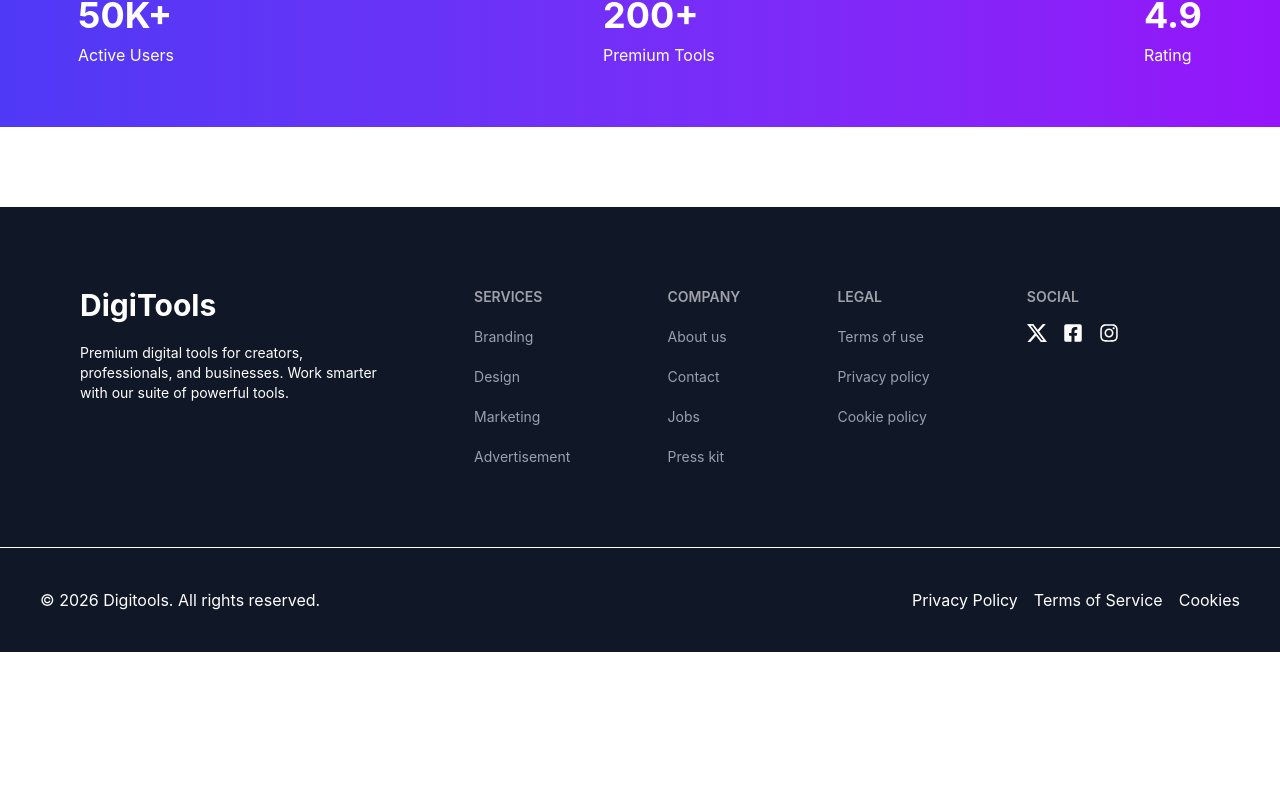
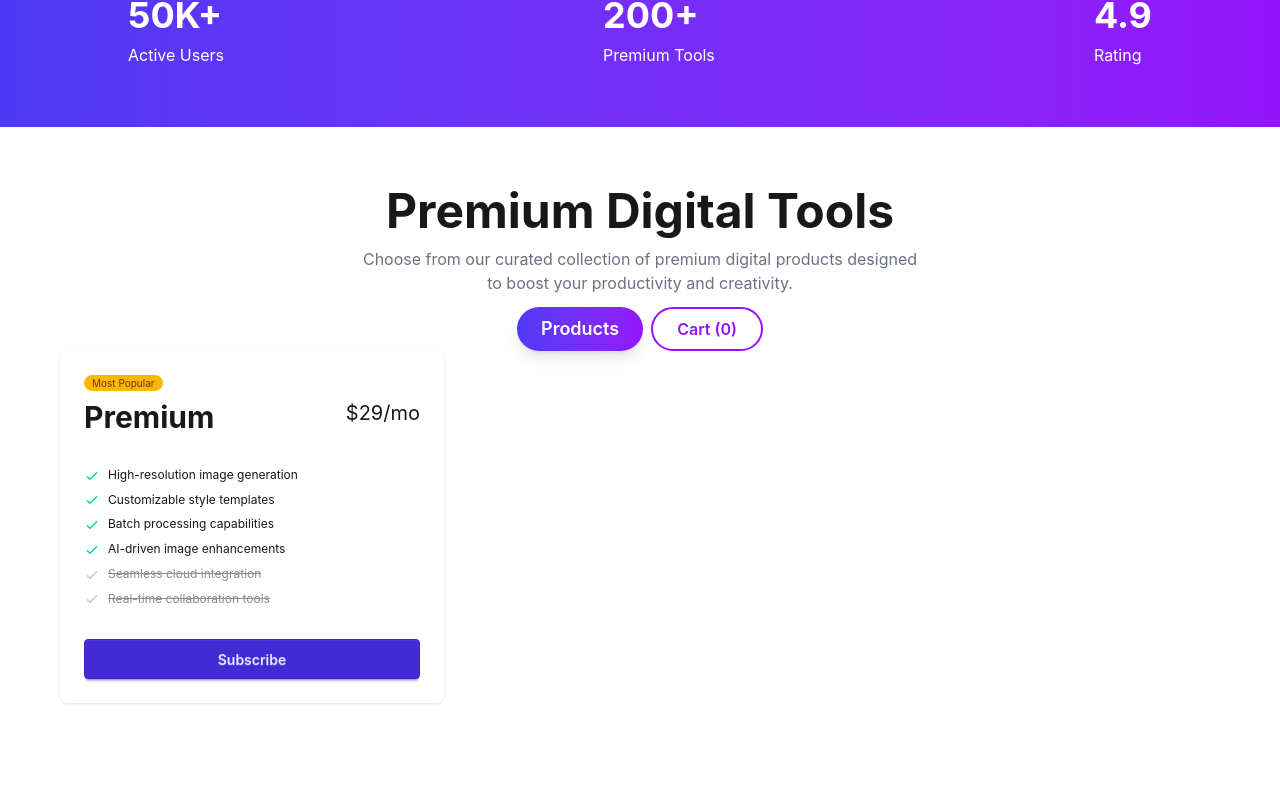
Before and after one commit to farhansadiktanam/B13-sixth-assignment, a React (Vite) app: page / in a window 1280 px wide. Shown: the part 1074-1880 px from the top of the page. Before the commit the page ends 1726 px from the top, so only its background shows below. Built offline with nearby package versions, Linux system fonts and the light colour scheme.

Commit message:
Stats design complete

```diff
--- a/src/App.jsx
+++ b/src/App.jsx
@@ -3,6 +3,7 @@
 import Footer from "./component/footer/Footer";
 import Banner from "./component/banner/Banner";
 import Stats from "./component/banner/Stats";
+import Models from "./component/Models";
 
 function App() {
   return (
@@ -16,7 +17,9 @@
       </header>
 
       <main>
-        <section></section>
+        <section>
+          <Models />
+        </section>
 
         <section></section>
       </main>
--- /dev/null
+++ b/src/component/Models.jsx
@@ -0,0 +1,151 @@
+import React from "react";
+
+const models = () => {
+  return (
+    <div className="p-15">
+      <div className="text-center space-y-3">
+        <h2 className="text-5xl font-bold">Premium Digital Tools</h2>
+        <p className="text-gray-500">
+          Choose from our curated collection of premium digital products
+          designed <br /> to boost your productivity and creativity.
+        </p>
+
+        <div className="flex gap-2 justify-center ">
+          <button
+            className="px-6 py-2 text-white text-lg font-semibold rounded-full
+              bg-linear-to-r from-[#4F39F6]  to-[#9514FA] shadow-lg cursor-pointer"
+          >
+            Products
+          </button>
+          <button
+            className="px-6 py-2 rounded-full text-purple-600 font-semibold
+                      border-2 border-purple-600 cursor-pointer"
+          >
+            Cart (0)
+          </button>
+        </div>
+      </div>
+
+      <div className="card w-96 bg-base-100 shadow-sm">
+        <div className="card-body">
+          <span className="badge badge-xs badge-warning">Most Popular</span>
+          <div className="flex justify-between">
+            <h2 className="text-3xl font-bold">Premium</h2>
+            <span className="text-xl">$29/mo</span>
+          </div>
+          <ul className="mt-6 flex flex-col gap-2 text-xs">
+            <li>
+              <svg
+                xmlns="http://www.w3.org/2000/svg"
+                className="size-4 me-2 inline-block text-success"
+                fill="none"
+                viewBox="0 0 24 24"
+                stroke="currentColor"
+              >
+                <path
+                  strokeLinecap="round"
+                  strokeLinejoin="round"
+                  strokeWidth="2"
+                  d="M5 13l4 4L19 7"
+                />
+              </svg>
+              <span>High-resolution image generation</span>
+            </li>
+            <li>
+              <svg
+                xmlns="http://www.w3.org/2000/svg"
+                className="size-4 me-2 inline-block text-success"
+                fill="none"
+                viewBox="0 0 24 24"
+                stroke="currentColor"
+              >
+                <path
+                  strokeLinecap="round"
+                  strokeLinejoin="round"
+                  strokeWidth="2"
+                  d="M5 13l4 4L19 7"
+                />
+              </svg>
+              <span>Customizable style templates</span>
+            </li>
+            <li>
+              <svg
+                xmlns="http://www.w3.org/2000/svg"
+                className="size-4 me-2 inline-block text-success"
+                fill="none"
+                viewBox="0 0 24 24"
+                stroke="currentColor"
+              >
+                <path
+                  strokeLinecap="round"
+                  strokeLinejoin="round"
+                  strokeWidth="2"
+                  d="M5 13l4 4L19 7"
+                />
+              </svg>
+              <span>Batch processing capabilities</span>
+            </li>
+            <li>
+              <svg
+                xmlns="http://www.w3.org/2000/svg"
+                className="size-4 me-2 inline-block text-success"
+                fill="none"
+                viewBox="0 0 24 24"
+                stroke="currentColor"
+              >
+                <path
+                  strokeLinecap="round"
+                  strokeLinejoin="round"
+                  strokeWidth="2"
+                  d="M5 13l4 4L19 7"
+                />
+              </svg>
+              <span>AI-driven image enhancements</span>
+            </li>
+            <li className="opacity-50">
+              <svg
+                xmlns="http://www.w3.org/2000/svg"
+                className="size-4 me-2 inline-block text-base-content/50"
+                fill="none"
+                viewBox="0 0 24 24"
+                stroke="currentColor"
+              >
+                <path
+                  strokeLinecap="round"
+                  strokeLinejoin="round"
+                  strokeWidth="2"
+                  d="M5 13l4 4L19 7"
+                />
+              </svg>
+              <span className="line-through">Seamless cloud integration</span>
+            </li>
+            <li className="opacity-50">
+              <svg
+                xmlns="http://www.w3.org/2000/svg"
+                className="size-4 me-2 inline-block text-base-content/50"
+                fill="none"
+                viewBox="0 0 24 24"
+                stroke="currentColor"
+              >
+                <path
+                  strokeLinecap="round"
+                  strokeLinejoin="round"
+                  strokeWidth="2"
+                  d="M5 13l4 4L19 7"
+                />
+              </svg>
+              <span className="line-through">
+                Real-time collaboration tools
+              </span>
+            </li>
+          </ul>
+          <div className="mt-6">
+            <button className="btn btn-primary btn-block">Subscribe</button>
+          </div>
+        </div>
+      </div>
+    </div>
+  );
+};
+
+export default models;
--- a/src/component/banner/Banner.jsx
+++ b/src/component/banner/Banner.jsx
@@ -25,13 +25,13 @@
           <div className="flex gap-3">
             <button
               className="px-6 py-2 text-white text-lg font-semibold rounded-full
-              bg-linear-to-r from-[#4F39F6]  to-[#9514FA] "
+              bg-linear-to-r from-[#4F39F6]  to-[#9514FA] cursor-pointer "
             >
               Explore Products
             </button>
             <button
               className="flex items-center gap-1 px-6 py-2 rounded-full text-purple-600 font-semibold
-                      border-2 border-purple-600 "
+                      border-2 border-purple-600 cursor-pointer"
             >
               <IoPlayOutline /> Watch Demo
             </button>
--- a/src/component/banner/Stats.jsx
+++ b/src/component/banner/Stats.jsx
@@ -3,7 +3,7 @@
 const Stats = () => {
   return (
     <div className="bg-linear-to-r from-[#4F39F6]  to-[#9514FA] p-15">
-      <div className=" text-white container mx-auto w-281">
+      <div className=" text-white container mx-auto w-5xl">
         <ul className="flex justify-between">
           <li>
             <h3 className="text-4xl font-bold mb-2">50K+</h3>
--- a/src/component/navbar/Navbar.jsx
+++ b/src/component/navbar/Navbar.jsx
@@ -35,9 +35,7 @@
           </a>
           <button
             class="px-6 py-2 text-white text-lg font-semibold rounded-full
-              bg-linear-to-r from-[#4F39F6]  to-[#9514FA]
-
-              transition-all duration-300 shadow-lg"
+              bg-linear-to-r from-[#4F39F6]  to-[#9514FA] shadow-lg cursor-pointer"
           >
             Get Started
           </button>
```
